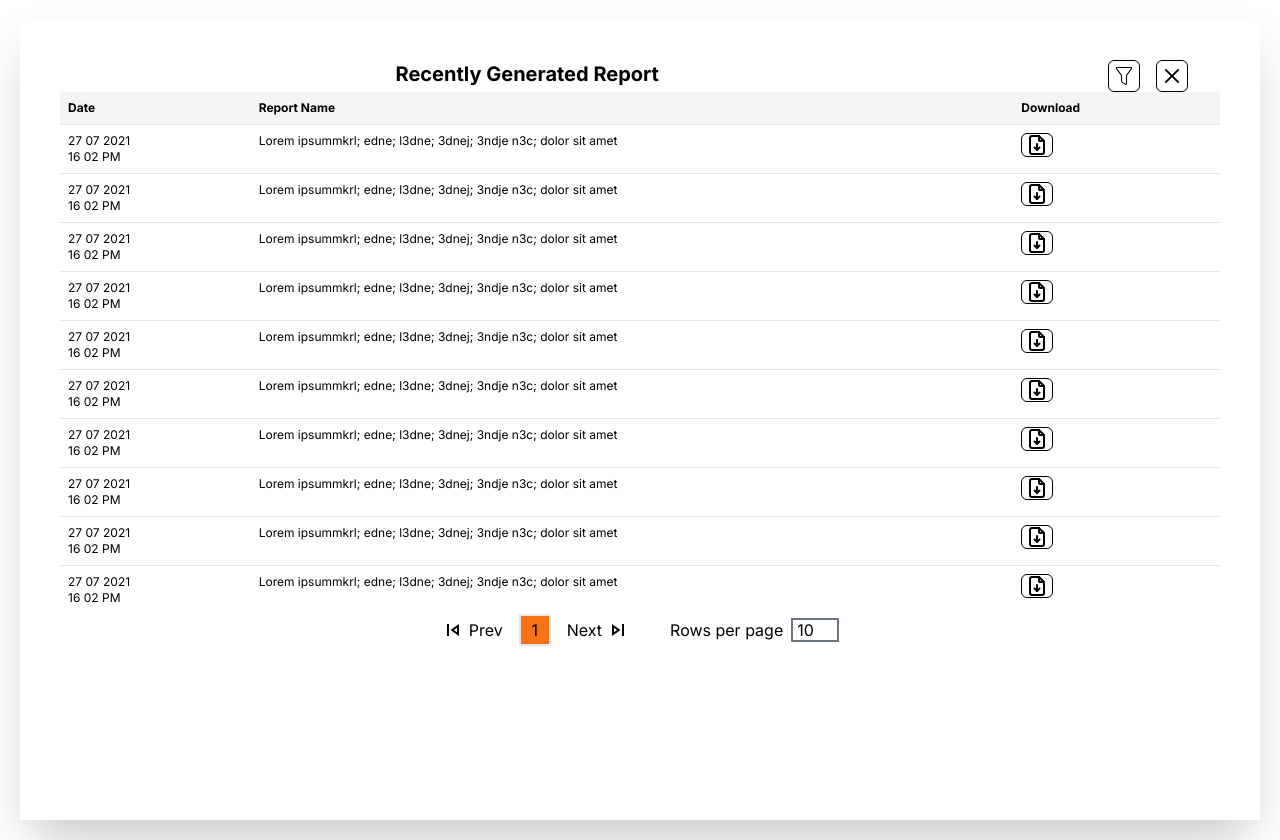
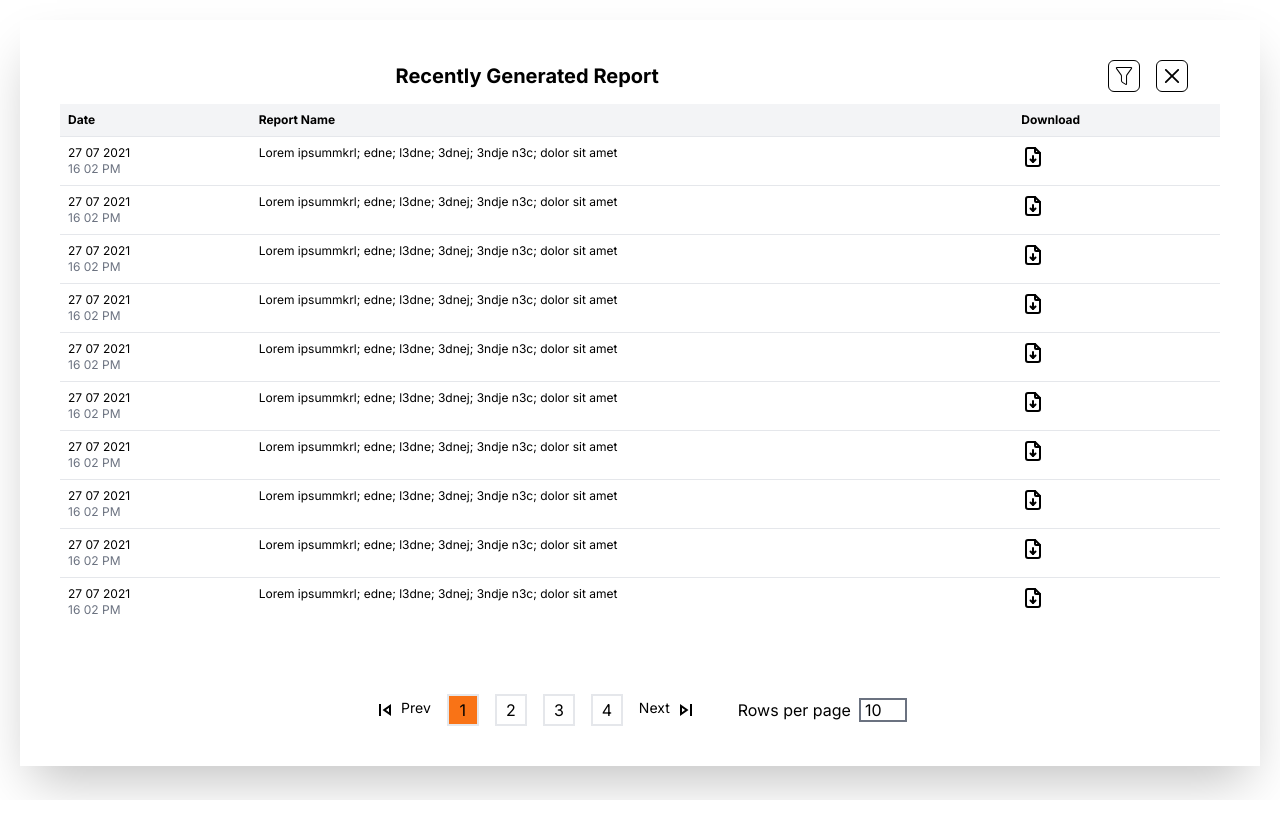
Before and after one commit to shivaprasadnashte/Monter-frontend-assignment, a Next.js app: page / in a window 1280 px wide. After the commit the page ends 800 px from the top, so only its background shows below. Built offline with nearby package versions, Linux system fonts and the light colour scheme.

Commit message:
Refactor pagination logic and add page number rendering

```diff
--- a/app/page.js
+++ b/app/page.js
@@ -1,45 +1,69 @@
 "use client"
+
 import { CiFilter } from "react-icons/ci";
 import { RxCross2 } from "react-icons/rx";
 import { TbFileDownload } from "react-icons/tb";
 import { MdOutlineSkipPrevious, MdOutlineSkipNext } from "react-icons/md";
-import { useState, useEffect } from "react";
+import { useState, useEffect, useMemo } from "react";
 import report from "../public/data";
 
 export default function Home() {
   const [noOfRows, setNoOfRows] = useState(10);
   const [currentPage, setCurrentPage] = useState(1);
-  const [displayedReport, setDisplayedReport] = useState([]);
 
-  useEffect(() => {
-    const startIndex = (currentPage - 1) * noOfRows;
-    const endIndex = Math.min(startIndex + parseInt(noOfRows), report.length);
-    console.log(endIndex)
-    setDisplayedReport(report.slice(startIndex, endIndex));
-  }, [noOfRows, currentPage]);
+  const startIndex = useMemo(() => (currentPage - 1) * noOfRows, [
+    currentPage,
+    noOfRows,
+  ]);
 
+  const displayedReport = useMemo(
+    () => report.slice(startIndex, startIndex + parseInt(noOfRows)),
+    [startIndex, noOfRows]
+  );
 
-
-
-  const totalPages = Math.ceil(report.length / noOfRows);
+  const totalPages = useMemo(() => Math.ceil(report.length / noOfRows), [
+    noOfRows,
+  ]);
 
   const handleNext = () => {
     if (currentPage < totalPages) {
-      setCurrentPage(currentPage + 1);
+      setCurrentPage((prevPage) => prevPage + 1);
     }
   };
 
   const handlePrev = () => {
     if (currentPage > 1) {
-      setCurrentPage(currentPage - 1);
+      setCurrentPage((prevPage) => prevPage - 1);
     }
+  };
+
+  const renderPageNumbers = () => {
+    const pageNumbers = [];
+    const maxPagesToShow = 4;
+    const startPage = Math.max(1, currentPage - Math.floor(maxPagesToShow / 2));
+    const endPage = Math.min(totalPages, startPage + maxPagesToShow - 1);
+
+    for (let i = startPage; i <= endPage; i++) {
+      pageNumbers.push(
+        <div
+          key={i}
+          className={`border-2 flex  justify-center items-center ${
+            currentPage === i ? "bg-orange-500" : ""
+          } sm:w-8 w-6 h-6 sm:h-8`}
+          onClick={() => setCurrentPage(i)}
+        >
+          <p>{i}</p>
+        </div>
+      );
+    }
+    return pageNumbers;
   };
 
   return (
     <>
-      <div className="flex flex-col items-center sm:p-10 shadow-2xl m-1 sm:my-5 sm:mx-5 min-h-screen">
+      <div className="flex flex-col items-center sm:p-10 shadow-2xl m-1 sm:my-5 sm:mx-5 ">
         <div className="flex justify-center w-full">
-          <div className="flex justify-evenly w-full">
+          <div className="flex mb-3 items-center justify-evenly w-full">
             <div className="w-3/4 flex sm:justify-center">
               <h1 className="font-bold text-sm sm:text-xl">
                 Recently Generated Report
@@ -62,45 +86,38 @@ export default function Home() {
           <div className="flex text-xs font-bold justify-start w-full">
             Report Name
           </div>
-          <div className="flex text-xs font-bold justify-start w-full sm:w-1/4">
+          <div className="flex text-xs font-bold justify-center  sm:justify-start w-full sm:w-1/4">
             Download
           </div>
         </div>
+        <div className=" w-full h-[550px] overflow-y-scroll">
         {displayedReport.map((item, index) => (
           <div
             key={index}
-            className="flex w-full justify-evenly p-2 border-t border-gray-200"
+            className="flex w-full  justify-evenly p-2 border-t border-gray-200"
           >
             <div className="text-xs justify-start w-full sm:w-1/4">
               <div>{item.date}</div>
-              <div>{item.time}</div>
+              <div className=" text-xs text-gray-500">{item.time}</div>
             </div>
-            <div className="flex text-xs justify-start w-full">
-              {item.name}
-            </div>
-            <div className="flex text-xs justify-start w-full sm:w-1/4">
-              <div className="border-[1px] border-black rounded-md h-6 w-8 flex justify-center items-center">
-                <TbFileDownload className="sm:text-2xl" />
-              </div>
+            <div className="flex text-xs justify-start w-full">{item.name}</div>
+            <div className="flex text-xs sm:justify-start justify-center w-full sm:w-1/4">
+              <TbFileDownload className="sm:text-2xl" />
             </div>
           </div>
         ))}
-        <div className="flex w-full items-center justify-center gap-10">
+        </div>
+        <div className="flex sm:flex-row flex-col w-full items-center justify-center gap-2 mt-2 sm:gap-10">
           <div>
             <div className="flex justify-center items-center gap-4">
-              <div className="flex gap-1">
-                <MdOutlineSkipPrevious
-                  className="sm:text-2xl cursor-pointer"
-                  onClick={handlePrev}
-                />
-                <p>Prev</p>
+              <div className="flex gap-1" onClick={handlePrev}>
+                <MdOutlineSkipPrevious className="sm:text-2xl text-xs cursor-pointer" />
+                <p className="text-xs sm:text-sm">Prev</p>
               </div>
-              <div className="border-2 flex justify-center items-center bg-orange-500 w-8 h-8">
-                <p>{currentPage}</p>
-              </div>
+              {renderPageNumbers()}
               <div className="flex gap-1 cursor-pointer" onClick={handleNext}>
-                <p>Next</p>
-                <MdOutlineSkipNext className="sm:text-2xl" />
+                <p className="text-xs sm:text-sm">Next</p>
+                <MdOutlineSkipNext className="sm:text-2xl text-xs" />
               </div>
             </div>
           </div>
```
